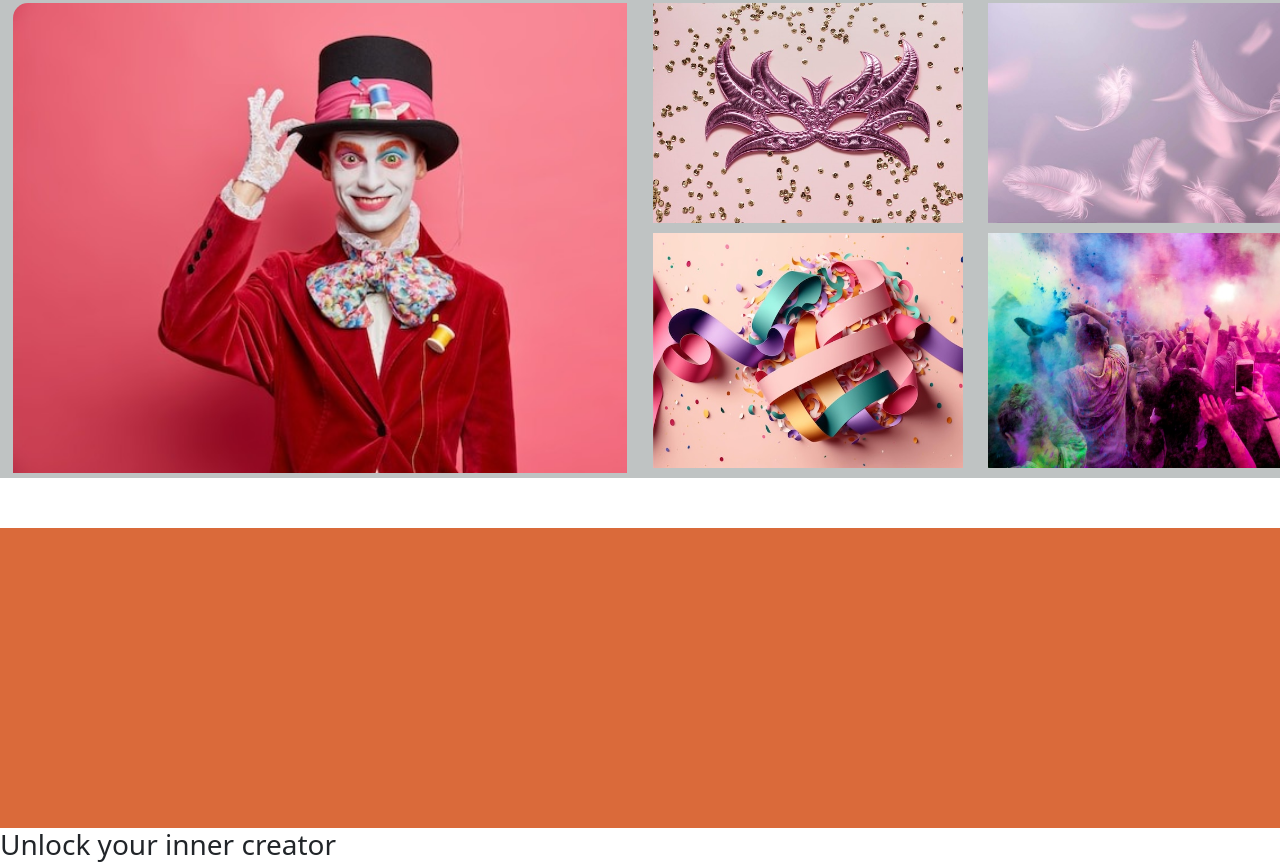
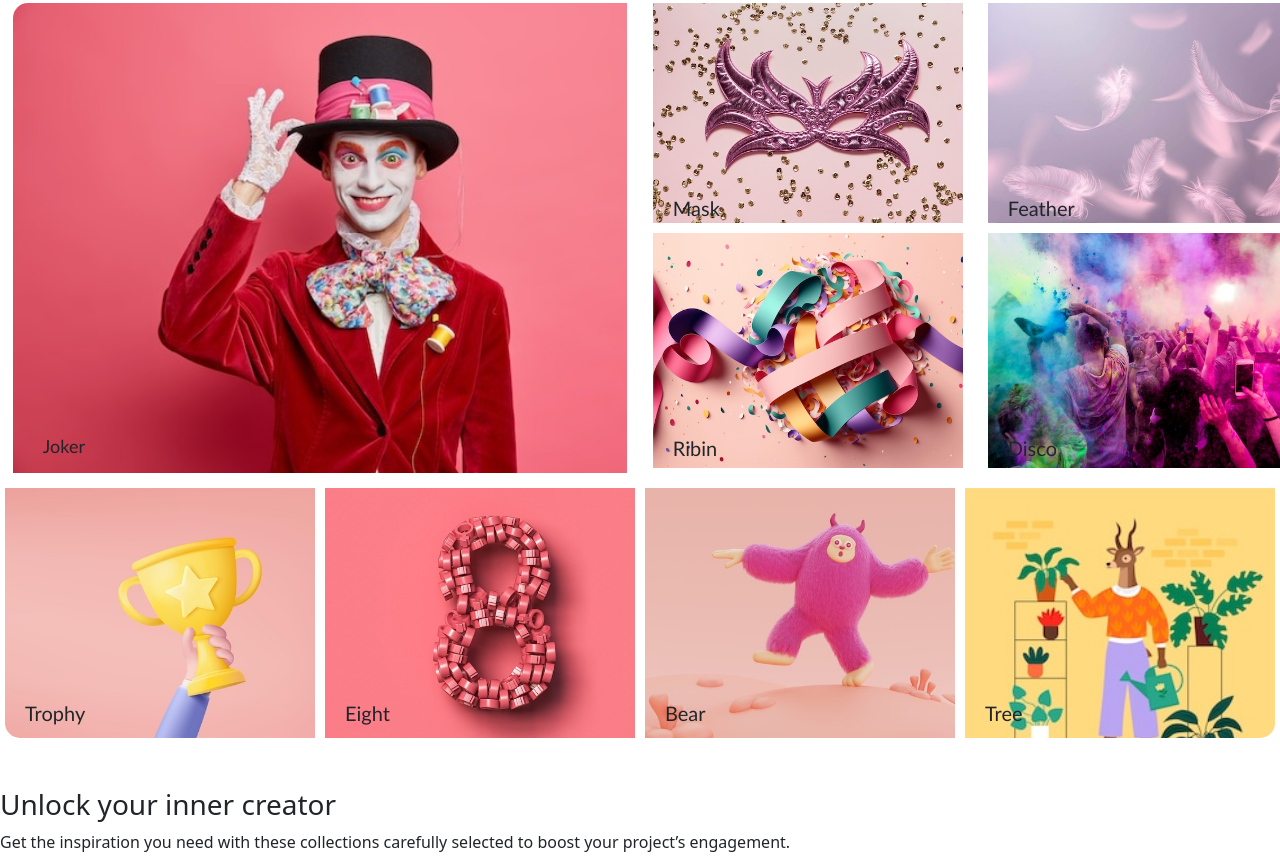
Before and after one commit to HafizZaviyar86/freepic-UI, a plain HTML site: page index.html in a window 1280 px wide. Shown: the part 898-1763 px from the top of the page. Drawn offline with nearby package versions, Linux system fonts and the light colour scheme.

Commit message:
first commit

```diff
--- a/index.html
+++ b/index.html
@@ -165,25 +165,41 @@
     </div>
     <div class="cards">
         <div class="cards-one">
-
+               <p id="joker">Joker</p>
         </div>
         <div class="cards-two">
             <div class="box-one">
-              <div class="box-1-1"></div>
-              <div class="box-1-2"></div>
+              <div class="box-1-1">
+                <p id="mask">Mask</p>
+              </div>
+              <div class="box-1-2"><p id="feather">Feather</p></div>
             </div>
             <div class="box-two">
               <div class="box-two-1">
-
+                         <p id="ribin">Ribin</p>
               </div>
               <div class="box-two-2">
-
+                    <p id="disco">Disco</p>
               </div>
 
             </div>
         </div>
     </div>
     <div class="cards-two-2">
+      <div class="card-one1">
+                <p id="trophy">Trophy</p>
+      </div>
+      <div class="card-two2">
+                <p id="eight">Eight</p>
+      </div>
+      <div class="card-three3">
+        <p id="bear">Bear</p>
+
+      </div>
+      <div class="card-four4">
+        <p id="tree">Tree</p>
+
+      </div>
 
     </div>
     <div class="cards2">
@@ -275,6 +291,9 @@
     </div>
 
   </div>
+  <div class="fotter">
+
+  </div>
 
 </body>
 <script src="https://cdn.jsdelivr.net/npm/@popperjs/core@2.9.2/dist/umd/popper.min.js" integrity="sha384-IQsoLXl5PILFhosVNubq5LC7Qb9DXgDA9i+tQ8Zj3iwWAwPtgFTxbJ8NT4GN1R8p" crossorigin="anonymous"></script>
--- a/style.css
+++ b/style.css
@@ -225,9 +225,8 @@
 
 }
 .cards{
-    height: 490px;
+    height: 450px;
     width: 100%;
-    background-color: rgb(191, 195, 195);
     display: flex;
     justify-content: space-around;
     padding: 15px 0px;
@@ -241,6 +240,59 @@
     background-size: cover;
     border-radius: 15px 0px 0px 0px;
 
+}
+#joker{
+    margin: 430px 30px;
+    font-size: 18px;
+    font-family: 'Gill Sans', 'Gill Sans MT', Calibri, 'Trebuchet MS', sans-serif;
+}
+#mask{
+    margin: 190px 20px;
+    font-size: 20px;
+
+    font-family: 'Gill Sans', 'Gill Sans MT', Calibri, 'Trebuchet MS', sans-serif;
+}
+#feather{
+    margin: 190px 20px;
+    font-size: 20px;
+
+    font-family: 'Gill Sans', 'Gill Sans MT', Calibri, 'Trebuchet MS', sans-serif;
+}
+#ribin{
+    margin: 200px 20px;
+    font-size: 20px;
+
+    font-family: 'Gill Sans', 'Gill Sans MT', Calibri, 'Trebuchet MS', sans-serif;
+}
+#disco{
+    margin: 200px 20px;
+    font-size: 20px;
+
+    font-family: 'Gill Sans', 'Gill Sans MT', Calibri, 'Trebuchet MS', sans-serif;
+}
+#trophy{
+    margin: 210px 20px;
+    font-size: 20px;
+
+    font-family: 'Gill Sans', 'Gill Sans MT', Calibri, 'Trebuchet MS', sans-serif;
+}
+#eight{
+    margin: 210px 20px;
+    font-size: 20px;
+
+    font-family: 'Gill Sans', 'Gill Sans MT', Calibri, 'Trebuchet MS', sans-serif;
+}
+#bear{
+    margin: 210px 20px;
+    font-size: 20px;
+
+    font-family: 'Gill Sans', 'Gill Sans MT', Calibri, 'Trebuchet MS', sans-serif;
+}
+#tree{
+    margin: 210px 20px;
+    font-size: 20px;
+
+    font-family: 'Gill Sans', 'Gill Sans MT', Calibri, 'Trebuchet MS', sans-serif;
 }
 .cards-two{
 
@@ -294,8 +346,39 @@
 .cards-two-2{
     height: 300px;
     width: 100%;
-    background-color: #DA6A3A;
 
+    display: flex;
+    justify-content: space-around;
+}
+.card-one1{
+    height: 250px;
+    width: 310px;
+
+    background-image: url(./images/trophy.jpg);
+    background-size: cover;
+    border-radius: 0px 0px 0px 15px;
+}
+.card-two2{
+    height: 250px;
+    width: 310px;
+
+    background-image: url(./images/eight.jpg);
+    background-size: cover;
+}
+.card-three3{
+    height: 250px;
+    width: 310px;
+
+    background-image: url(./images/WhatsApp\ Image\ 2023-02-27\ at\ 1.50.08\ PM.jpeg);
+    background-size: cover;
+}
+.card-four4{
+    height: 250px;
+    width: 310px;
+
+    background-image: url(./images/2nd.jpeg);
+    background-size: cover;
+    border-radius: 0px 0px 15px 0px;
 }
 .second-card{
     height: 400px;
@@ -500,3 +583,8 @@ font-weight:bold ;
       height: 350px;
 
 }
+
+
+.fotter{
+
+}
```
